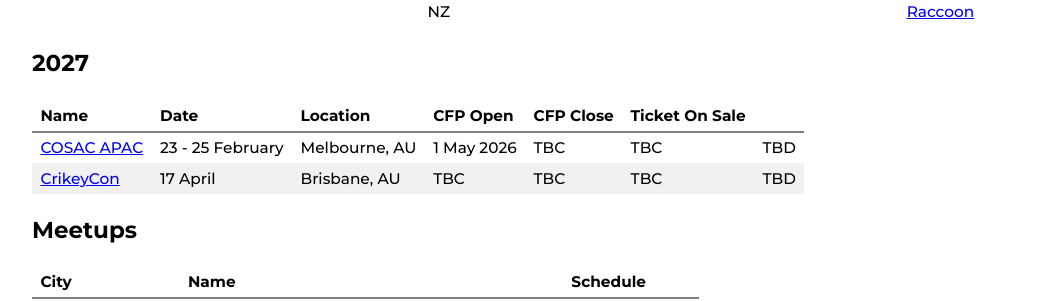
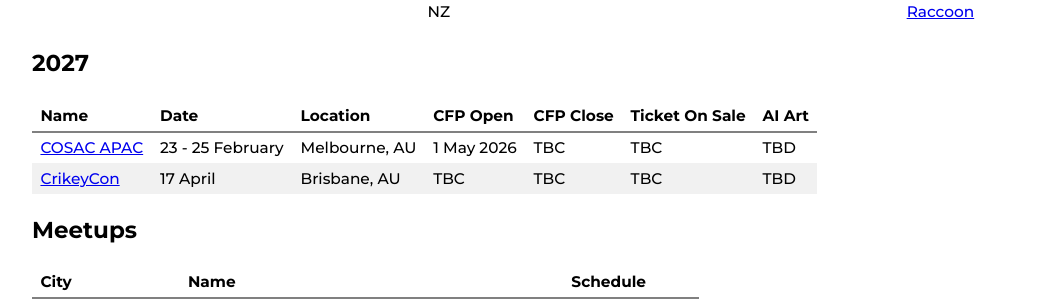
Before and after one commit to nzkarit/downundercons, a Jekyll site: the page built from index.markdown, in a window 1280 px wide and 900 px high, scrolled down 1554 px. Shown: the part 154-455 px from the top of the window, without its empty margins (108-1171 px from the left). Built offline with Jekyll 4.4.1, drawn with Linux system fonts in a browser that asks for light colours.

Commit message:
Update index.markdown

```diff
--- a/index.markdown
+++ b/index.markdown
@@ -50,8 +50,8 @@ These are a list of hacker/infosec cons and meetups in the NZ and Aussie Area.
 
 ## 2027
 
-| Name | Date | Location | CFP Open | CFP Close | Ticket On Sale |
-| ---- | ---- | -------- | -------- | --------- | -------------- |
+| Name | Date | Location | CFP Open | CFP Close | Ticket On Sale | AI Art |
+| ---- | ---- | -------- | -------- | --------- | -------------- | ------ |
 | [COSAC APAC](https://cosac.net/apac/) | 23 - 25 February| Melbourne, AU | 1 May 2026 | TBC | TBC | TBD |
 | [CrikeyCon](https://crikeycon.com/) | 17 April | Brisbane, AU | TBC | TBC | TBC | TBD |
 
```
